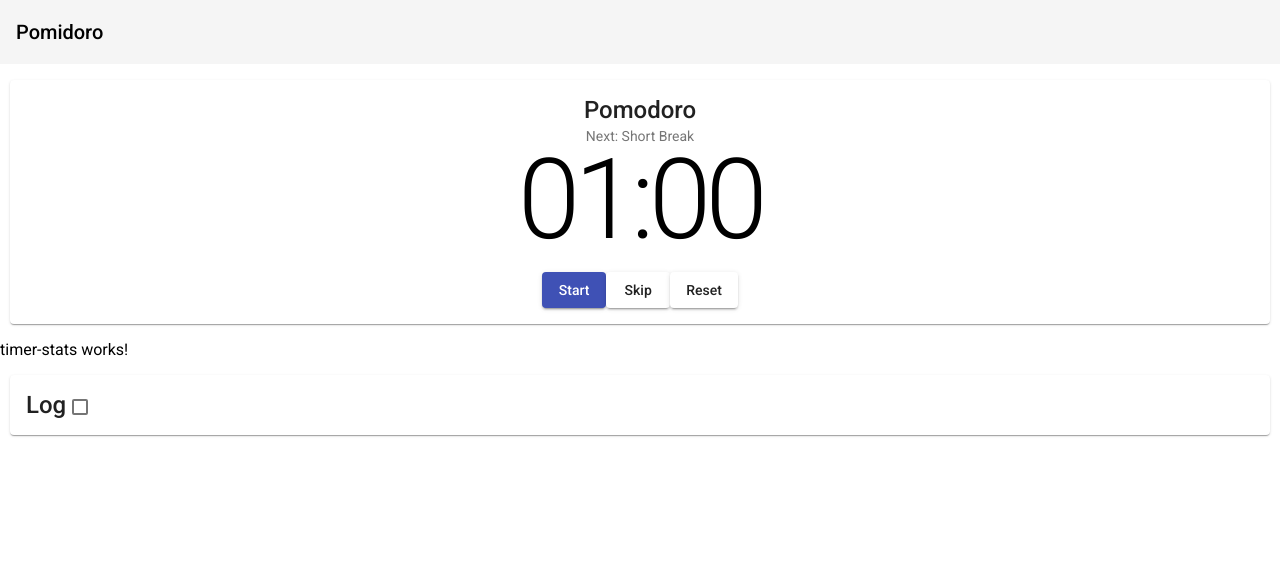
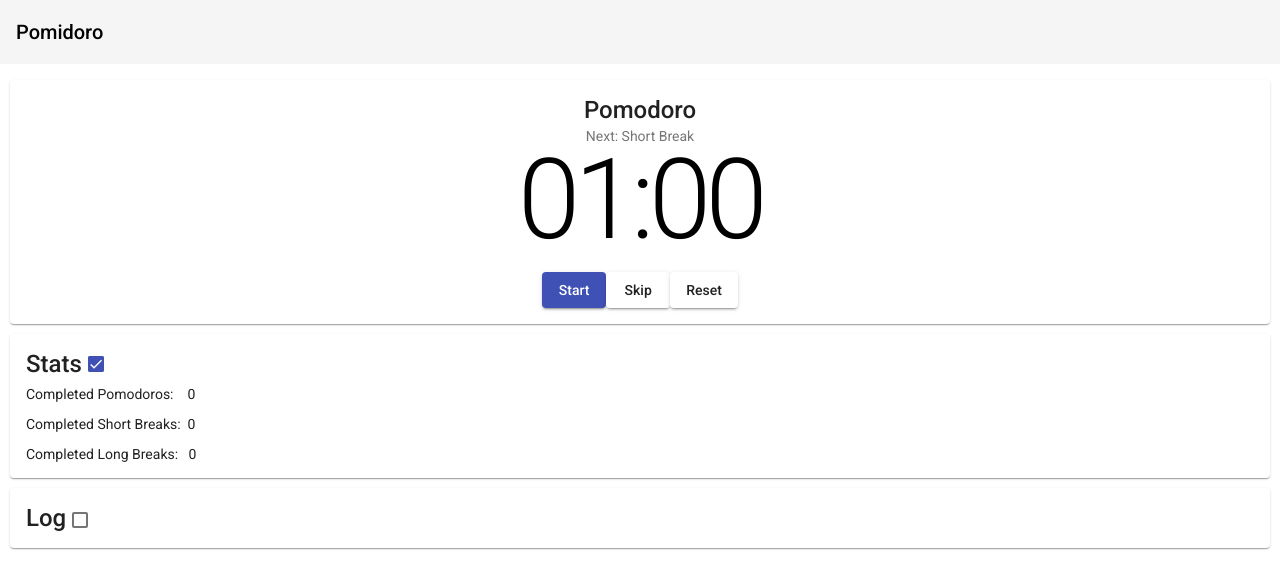
Before and after one commit to b583/pomidoro, an Angular app: page / in a window 1280 px wide. Shown: the top 588 px of the page. Built offline with nearby package versions, Linux system fonts and the light colour scheme.

Commit message:
Implement Stats Component

```diff
--- a/src/app/default-page/timer-stats/timer-stats.component.html
+++ b/src/app/default-page/timer-stats/timer-stats.component.html
@@ -1,3 +1,12 @@
-<p>
-  timer-stats works!
-</p>
+<div class="card-component">
+  <mat-card>
+    <mat-card-title>Stats
+        <mat-checkbox [(ngModel)]="isEnabled" labelPosition="after" color="primary" class="title-checkbox"></mat-checkbox>
+    </mat-card-title>
+    <mat-card-content *ngIf="isEnabled">
+      <p>Completed Pomodoros:&nbsp;&nbsp;&nbsp;&nbsp;{{pomodoros}}</p>
+      <p>Completed Short Breaks:&nbsp;&nbsp;{{shortBreaks}}</p>
+      <p>Completed Long Breaks:&nbsp;&nbsp;&nbsp;{{longBreaks}}</p>
+    </mat-card-content>
+  </mat-card>
+</div>
--- a/src/app/default-page/timer-stats/timer-stats.component.ts
+++ b/src/app/default-page/timer-stats/timer-stats.component.ts
@@ -1,4 +1,6 @@
+
 import { Component, OnInit } from '@angular/core';
+import { StatsService } from 'src/app/stats.service';
 
 @Component({
   selector: 'app-timer-stats',
@@ -7,9 +9,29 @@ import { Component, OnInit } from '@angular/core';
 })
 export class TimerStatsComponent implements OnInit {
 
-  constructor() { }
+  private pomodoros: number;
+  private shortBreaks: number;
+  private longBreaks: number;
+  private isEnabled: boolean;
+
+  constructor(private statsService: StatsService) {
+    this.pomodoros = 0;
+    this.shortBreaks = 0;
+    this.longBreaks = 0;
+    this.isEnabled = true;
+  }
 
   ngOnInit() {
   }
 
+  registerToStatsService(): void {
+    this.statsService.getObservablePomodoros().subscribe(n => this.nextPomodoros(n));
+    this.statsService.getObservableShortBreaks().subscribe(n => this.nextShortBreaks(n));
+    this.statsService.getObservableLongBreaks().subscribe(n => this.nextLongBreaks(n));
+  }
+
+  nextPomodoros(n: number): void { this.pomodoros = n; console.log('test')}
+  nextShortBreaks(n: number): void { this.shortBreaks = n; }
+  nextLongBreaks(n: number): void { this.longBreaks = n; }
+
 }
--- a/src/app/stats.service.ts
+++ b/src/app/stats.service.ts
@@ -6,6 +6,8 @@ import { Observable, BehaviorSubject } from 'rxjs';
   providedIn: 'root'
 })
 export class StatsService {
+
+  // TODO as more stats are added - consider moving them into 1 or more classes
 
   private pomodorosCompleted: number;
   private shortBreaksCompleted: number;
```
